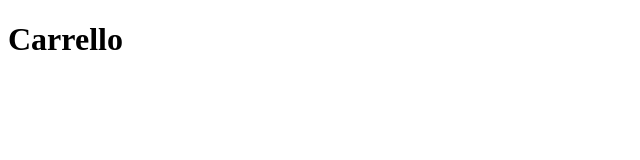
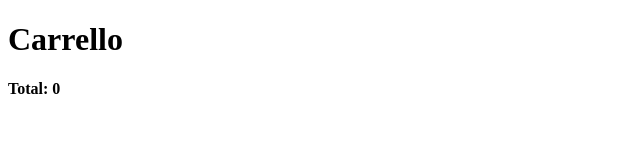
Before and after one commit to guido-an/altrapelle-client, a Next.js app: page /carrello in a window 1280 px wide. Shown: the top 160 px of the page, without its empty margins (0-640 px from the left). Built offline with nearby package versions, Linux system fonts and the light colour scheme.

Commit message:
remove product

```diff
--- a/contexts/CartContext.js
+++ b/contexts/CartContext.js
@@ -4,19 +4,22 @@ export const CartContext = createContext()
 
 const CartContextProvider = props => {
    const [productsInCart, setProductsInCart] = useState([])
+   const [totalPrice, setTotalPrice] = useState(0)
 
      useEffect(() => {
+       console.log('MOUNTING CONTEXT')
+       setProductsFromStorage()
+    }, [])
+
+    const setProductsFromStorage = () => {
       const productsFromStorage = JSON.parse(localStorage.getItem('productsFromStorage'))
       productsFromStorage ? setProductsInCart(productsFromStorage) : setProductsInCart([])
-    }, [])
+    }
 
    const addToLocalStorage = (product) => {
-       // retrieve it (Or create a blank array if there isn't any info saved yet),
        let products = JSON.parse(localStorage.getItem('productsFromStorage')) || [];
-       // add to it,
        products.push(product);
-      // then put it back.
-      localStorage.setItem('productsFromStorage', JSON.stringify(products));
+       localStorage.setItem('productsFromStorage', JSON.stringify(products));
    }
 
    const addToCart = (product, inputQuantity) => {
@@ -37,9 +40,27 @@ const CartContextProvider = props => {
        }
    }
 
+   const removeFromCart = (productId) => {
+       const array = productsInCart.filter(product => product.id !== productId)
+       setProductsInCart(array)
+       localStorage.setItem('productsFromStorage', JSON.stringify(array));
+   }
+
+   const calculateTotalPrice = () => {
+       let total = 0
+       productsInCart.forEach(product => {
+          total += product.quantity * product.price
+       })
+       console.log(total, 'total')
+       setTotalPrice(total)
+   }
+
    let sharedState = {
        addToCart,
-       productsInCart
+       productsInCart,
+       calculateTotalPrice,
+       totalPrice,
+       removeFromCart
    }
 
   return (
--- a/pages/_app.js
+++ b/pages/_app.js
@@ -2,8 +2,11 @@
 import React from 'react';
 import CartContextProvider from '../contexts/CartContext'
 
+
 function App({ Component, pageProps }) {
 
+
+  // For MATERIAL UI
     React.useEffect(() => {
         // Remove the server-side injected CSS.
         const jssStyles = document.querySelector('#jss-server-side');
--- a/pages/carrello.js
+++ b/pages/carrello.js
@@ -1,12 +1,27 @@
-import { useContext } from 'react';
+import { useContext, useEffect} from 'react';
 import { CartContext } from "../contexts/CartContext"
 
 const Cart = () => {
-    const { productsInCart } = useContext(CartContext)
-    console.log(productsInCart, 'productsInCart carrello')
+    const { productsInCart, totalPrice, calculateTotalPrice, removeFromCart } = useContext(CartContext)
+
+    useEffect(() => {
+        calculateTotalPrice()
+    }, [productsInCart])
+
     return(
         <div>
              <h1>Carrello</h1>
+             {productsInCart.map(product => {
+                 const { id, name, price, quantity } = product
+                 return(
+                     <div key={id}>
+                         {name}
+                         {price}€ x {quantity}
+                        <p onClick={() => removeFromCart(product.id)}>delete</p>
+                     </div>
+                 )
+             })}
+             <strong>Total: {totalPrice}</strong>
         </div>
     )
 }
```
Also changed, not shown: components/nav.js (+1 -16 lines).
